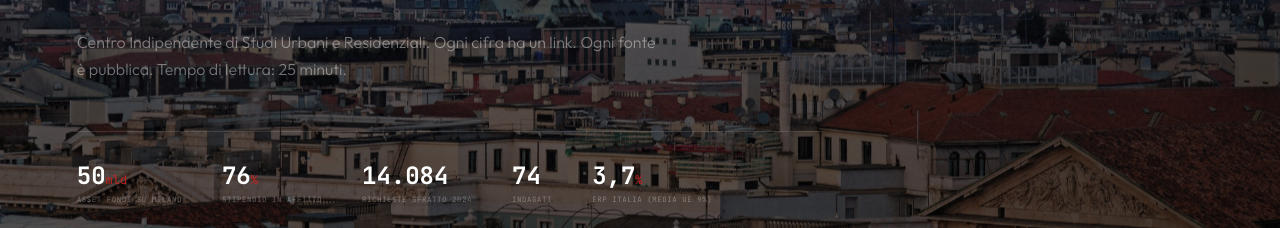
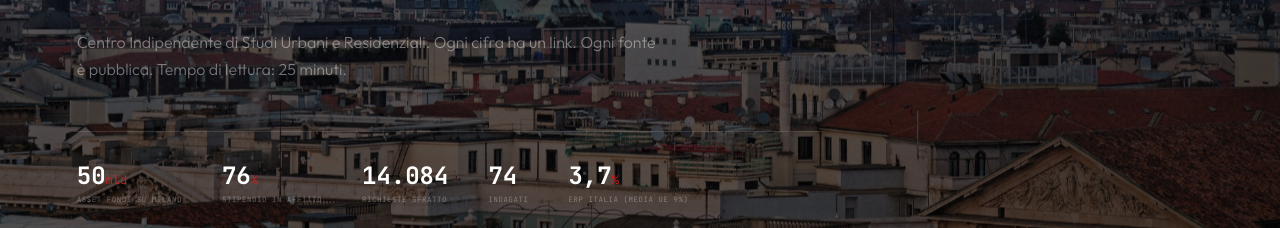
Before and after one commit to AndreaColamedici/milano, a plain HTML site: page index.html in a window 1280 px wide. Shown: the part 572-800 px from the top of the page. Drawn offline with nearby package versions, Linux system fonts and the light colour scheme.

Commit message:
Update index.html

```diff
--- a/index.html
+++ b/index.html
@@ -251,7 +251,7 @@ p{font-size:.96rem;font-weight:300;margin-bottom:1.3rem;color:#444}p b{color:var
 <div class="hero-stats rv">
 <div class="hs"><div class="n">50<span class="u">mld</span></div><div class="l">Asset fondi su Milano</div></div>
 <div class="hs"><div class="n">76<span class="u">%</span></div><div class="l">Stipendio in affitto</div></div>
-<div class="hs"><div class="n">14.084</div><div class="l">Richieste sfratto 2024</div></div>
+<div class="hs"><div class="n">14.084</div><div class="l">Richieste sfratto</div></div>
 <div class="hs"><div class="n">74</div><div class="l">Indagati</div></div>
 <div class="hs"><div class="n">3,7<span class="u">%</span></div><div class="l">ERP Italia (media UE 9%)</div></div>
 </div>
```
